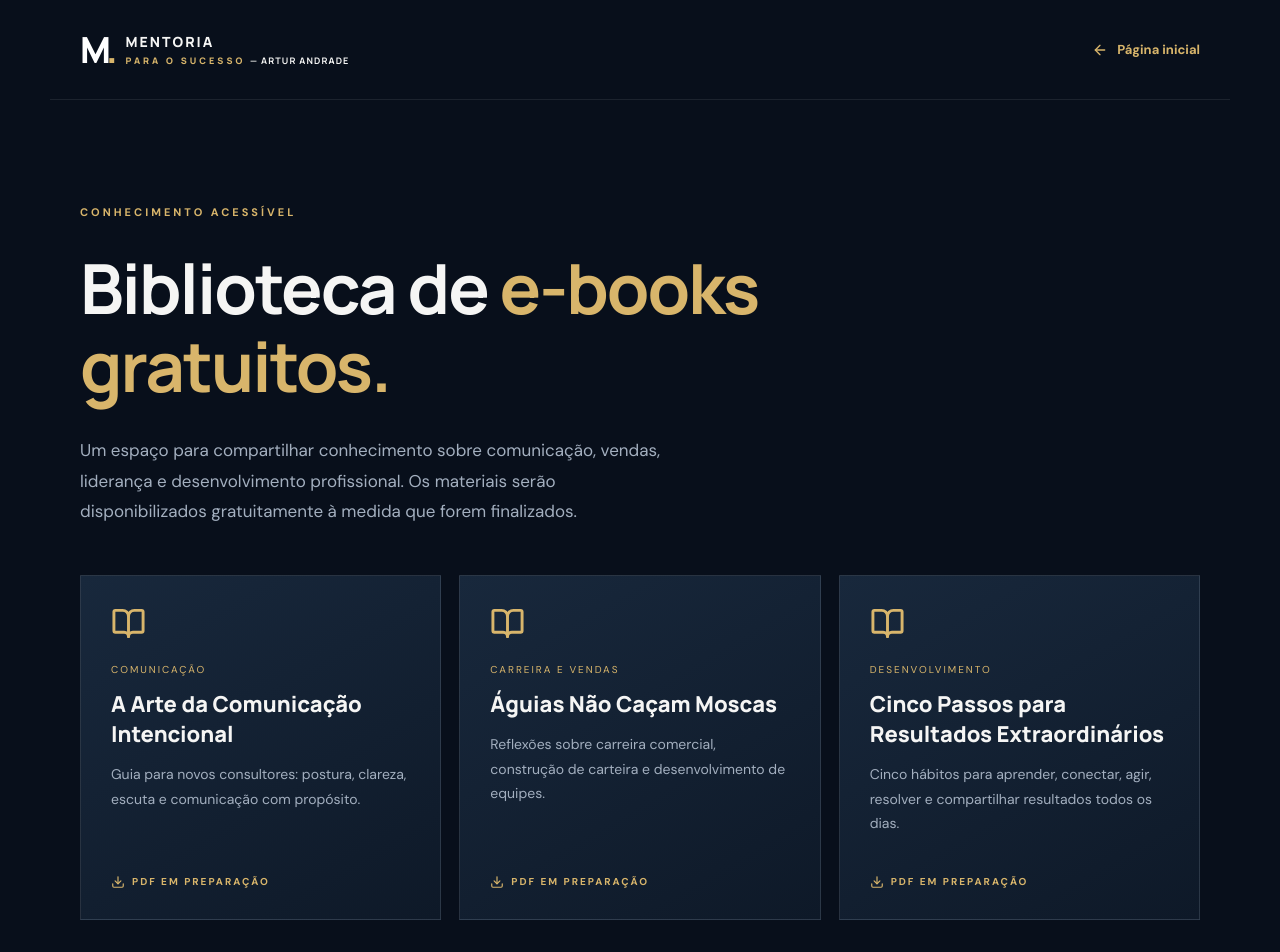
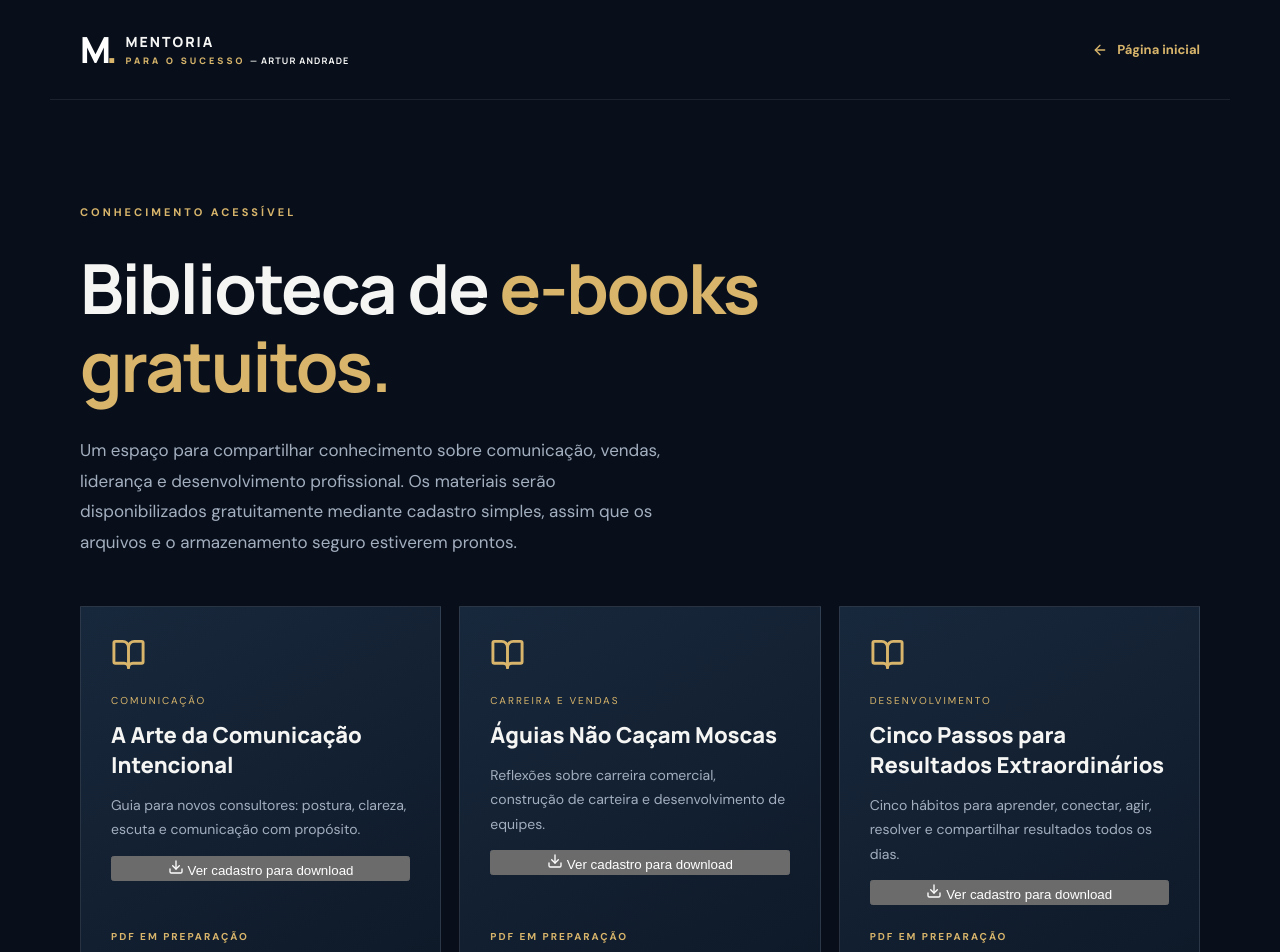
Before and after one commit to mentoriaparaosucessoportal-afk/mentoria-para-o-sucesso, a Next.js app: page /ebooks in a window 1280 px wide. Shown: the top 952 px of the page. Built offline with nearby package versions, Linux system fonts and the light colour scheme.

Commit message:
feat: integrar catálogo de e-books ao formulário de cadastro

```diff
--- a/app/ebooks/page.tsx
+++ b/app/ebooks/page.tsx
@@ -1,17 +1,12 @@
 import type { Metadata } from 'next';
 import Link from 'next/link';
-import { ArrowLeft, BookOpen, Download, Mail } from 'lucide-react';
+import { ArrowLeft, Mail } from 'lucide-react';
+import Catalogo from './catalogo';
 
 export const metadata: Metadata = {
   title: 'E-books gratuitos',
   description: 'Biblioteca de e-books gratuitos da Mentoria para o Sucesso — Artur Andrade. Conteúdos de comunicação, vendas, liderança e desenvolvimento profissional.'
 };
-
-const livros = [
-  { categoria: 'COMUNICAÇÃO', titulo: 'A Arte da Comunicação Intencional', descricao: 'Guia para novos consultores: postura, clareza, escuta e comunicação com propósito.' },
-  { categoria: 'CARREIRA E VENDAS', titulo: 'Águias Não Caçam Moscas', descricao: 'Reflexões sobre carreira comercial, construção de carteira e desenvolvimento de equipes.' },
-  { categoria: 'DESENVOLVIMENTO', titulo: 'Cinco Passos para Resultados Extraordinários', descricao: 'Cinco hábitos para aprender, conectar, agir, resolver e compartilhar resultados todos os dias.' }
-];
 
 export default function EbooksPage() {
   return <main>
@@ -25,16 +20,8 @@ export default function EbooksPage() {
     <section className="section wrap">
       <div className="eyebrow">CONHECIMENTO ACESSÍVEL</div>
       <h1 style={{maxWidth:850}}>Biblioteca de <em>e-books gratuitos.</em></h1>
-      <p className="section-intro">Um espaço para compartilhar conhecimento sobre comunicação, vendas, liderança e desenvolvimento profissional. Os materiais serão disponibilizados gratuitamente à medida que forem finalizados.</p>
-      <div className="courses ebooks-grid">
-        {livros.map((livro, i) => <article className="course" key={livro.titulo}>
-          <BookOpen size={35} color="#d8b56b" aria-hidden="true"/>
-          <span className="course-tag">{livro.categoria}</span>
-          <h3>{livro.titulo}</h3>
-          <p>{livro.descricao}</p>
-          <span className="soon"><Download size={14} style={{verticalAlign:'middle',marginRight:7}}/>PDF EM PREPARAÇÃO</span>
-        </article>)}
-      </div>
+      <p className="section-intro">Um espaço para compartilhar conhecimento sobre comunicação, vendas, liderança e desenvolvimento profissional. Os materiais serão disponibilizados gratuitamente mediante cadastro simples, assim que os arquivos e o armazenamento seguro estiverem prontos.</p>
+      <Catalogo />
       <div className="ebooks-note">
         <h2 style={{fontSize:30,letterSpacing:-1}}>Em breve, downloads gratuitos.</h2>
         <p>Os arquivos ainda não estão publicados. Enquanto isso, entre em contato para saber mais sobre os materiais.</p>
```
